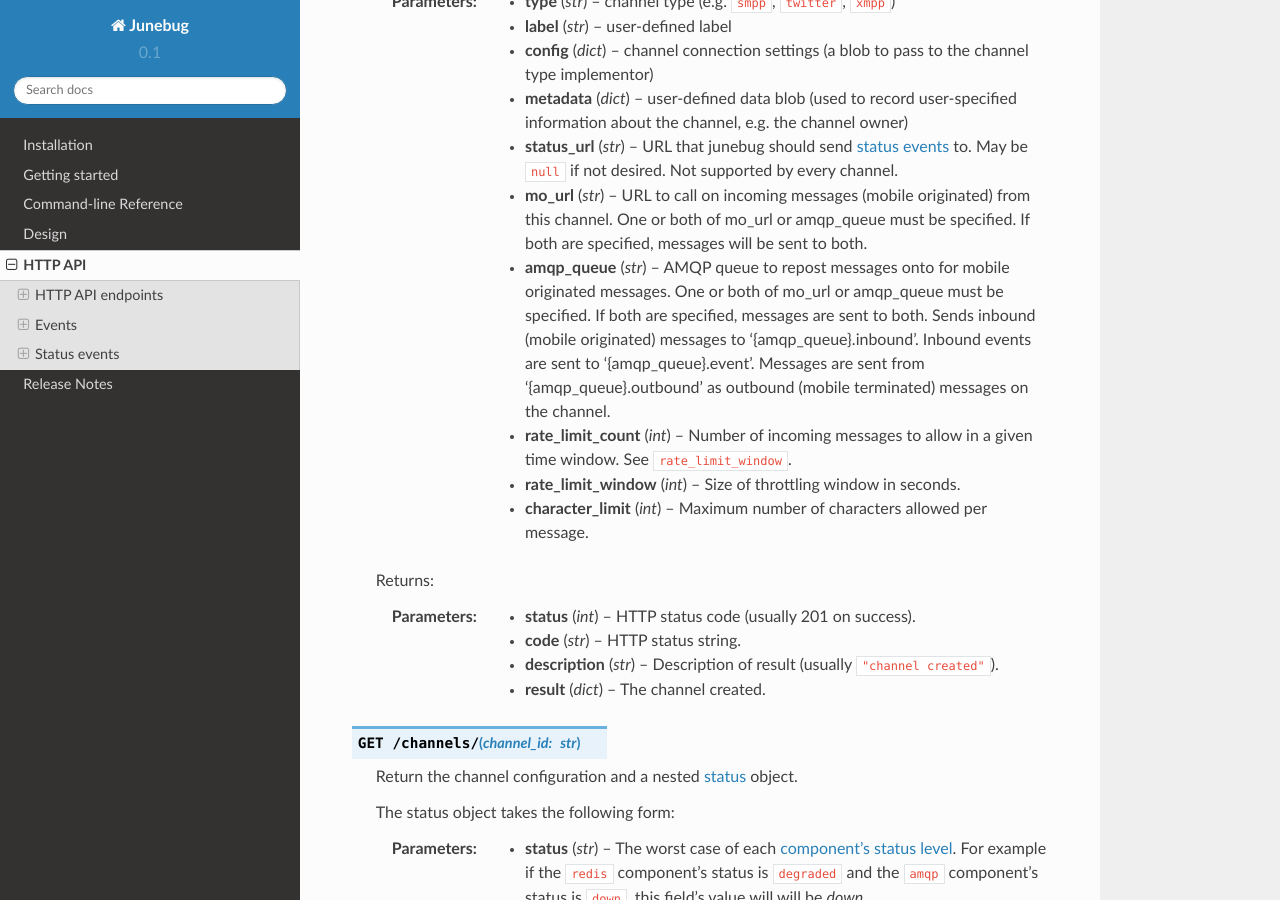
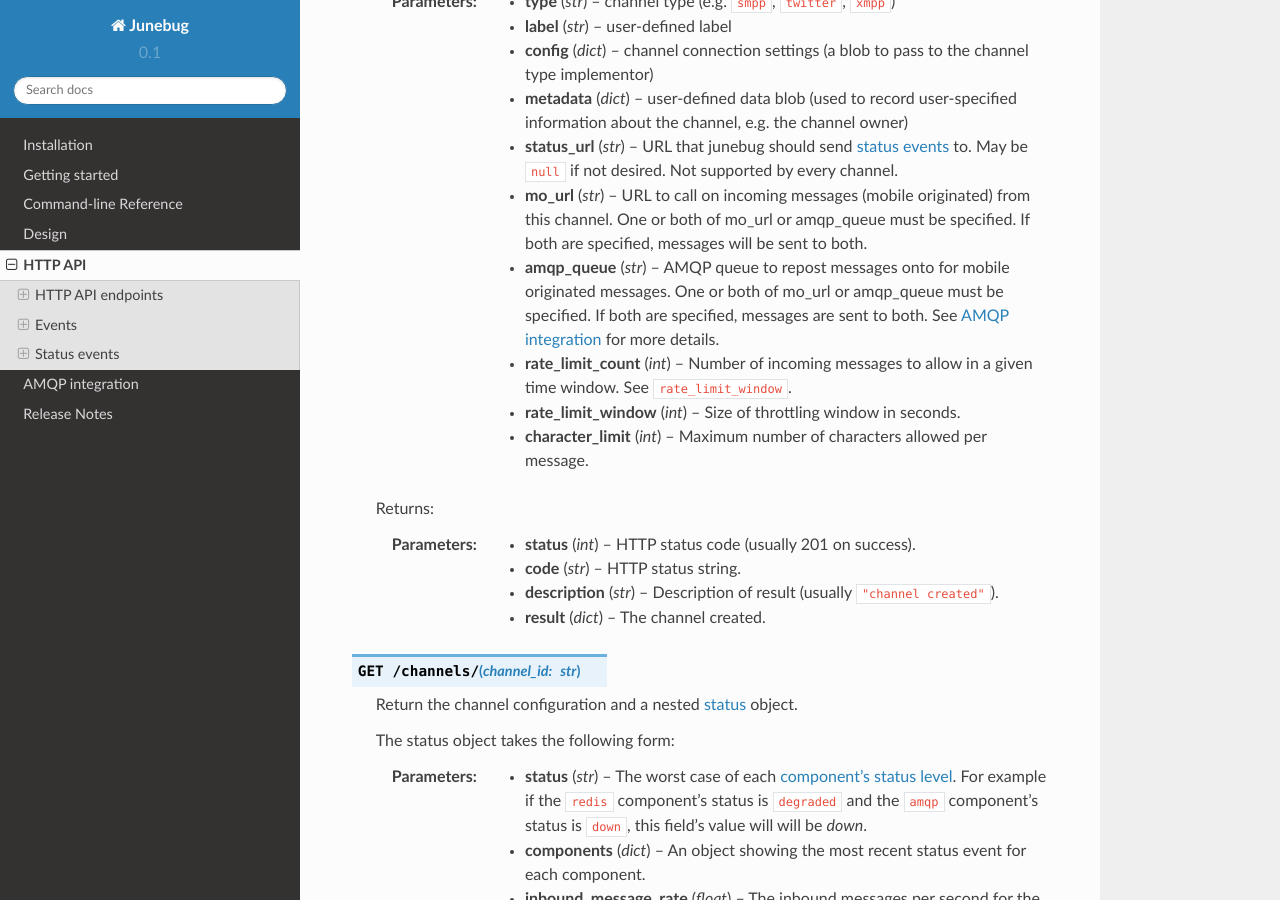
Before and after one commit to praekeltfoundation/junebug, a Sphinx documentation site: the page built from docs/http_api.rst, in a window 1280 px wide and 900 px high, scrolled down 486 px. Built offline with Sphinx 7.4.7 and the Read the Docs theme 2.0.0, drawn with Linux system fonts in a browser that asks for light colours; pages that are not in the unit, such as notebooks, are missing from menus.

Commit message:
More detail re AMQP messages

```diff
--- a/docs/http_api.rst
+++ b/docs/http_api.rst
@@ -40,10 +42,8 @@ Channels
    :param str amqp_queue:
        AMQP queue to repost messages onto for mobile originated messages. One
        or both of mo_url or amqp_queue must be specified. If both are
-       specified, messages are sent to both. Sends inbound (mobile originated)
-       messages to '{amqp_queue}.inbound'. Inbound events are sent to
-       '{amqp_queue}.event'. Messages are sent from '{amqp_queue}.outbound'
-       as outbound (mobile terminated) messages on the channel.
+       specified, messages are sent to both. See :ref:`amqp-integration` for
+       more details.
    :param int rate_limit_count:
        Number of incoming messages to allow in a given time window.
        See ``rate_limit_window``.
--- a/docs/index.rst
+++ b/docs/index.rst
@@ -21,6 +21,7 @@ Contents
    config-reference
    design
    http_api
+   amqp-integration
    plugins-reference
    release-notes
 
```
Also changed, not shown: other parts of docs/http_api.rst (+2 -0 lines), docs/amqp-integration.rst (added, +46 -0 lines).
